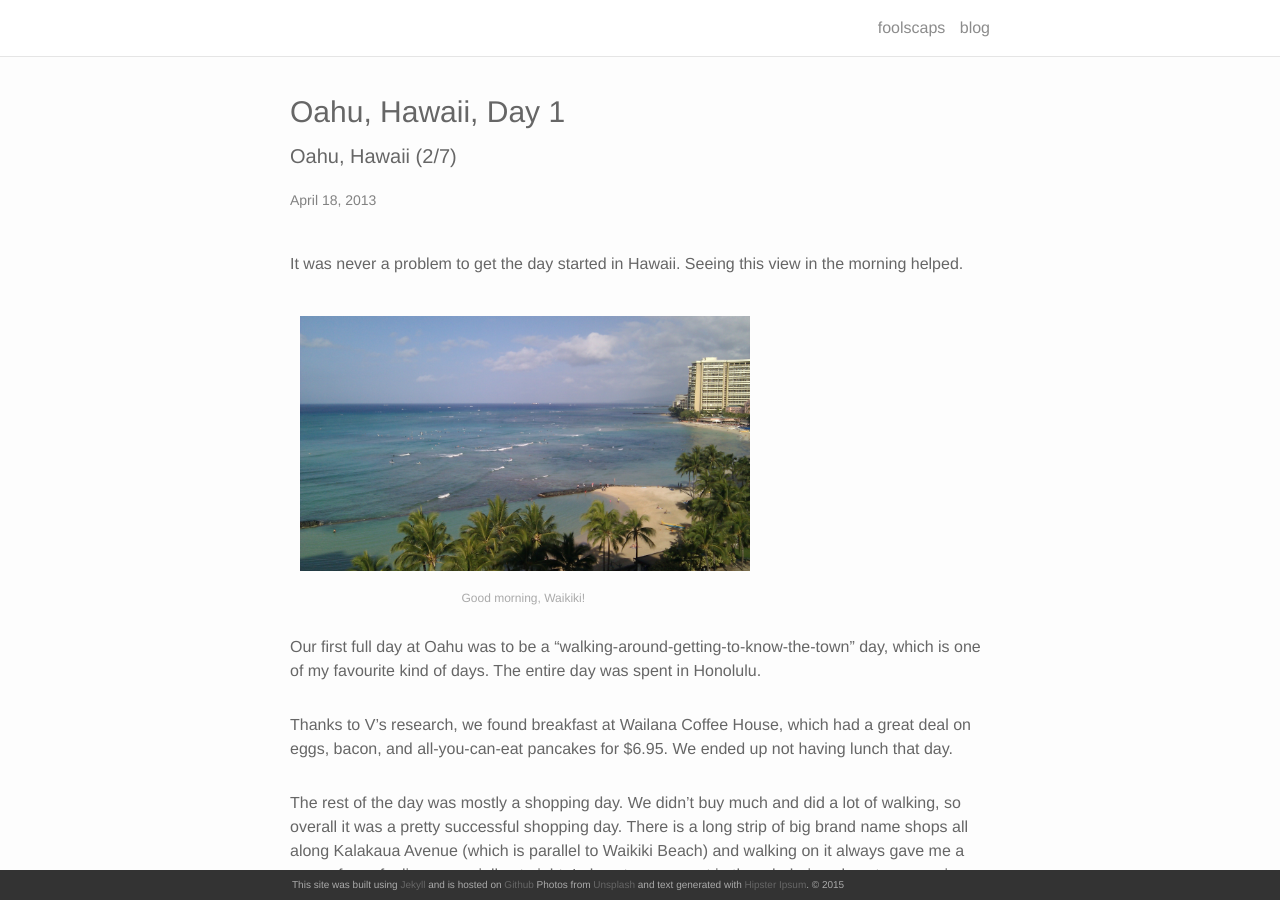
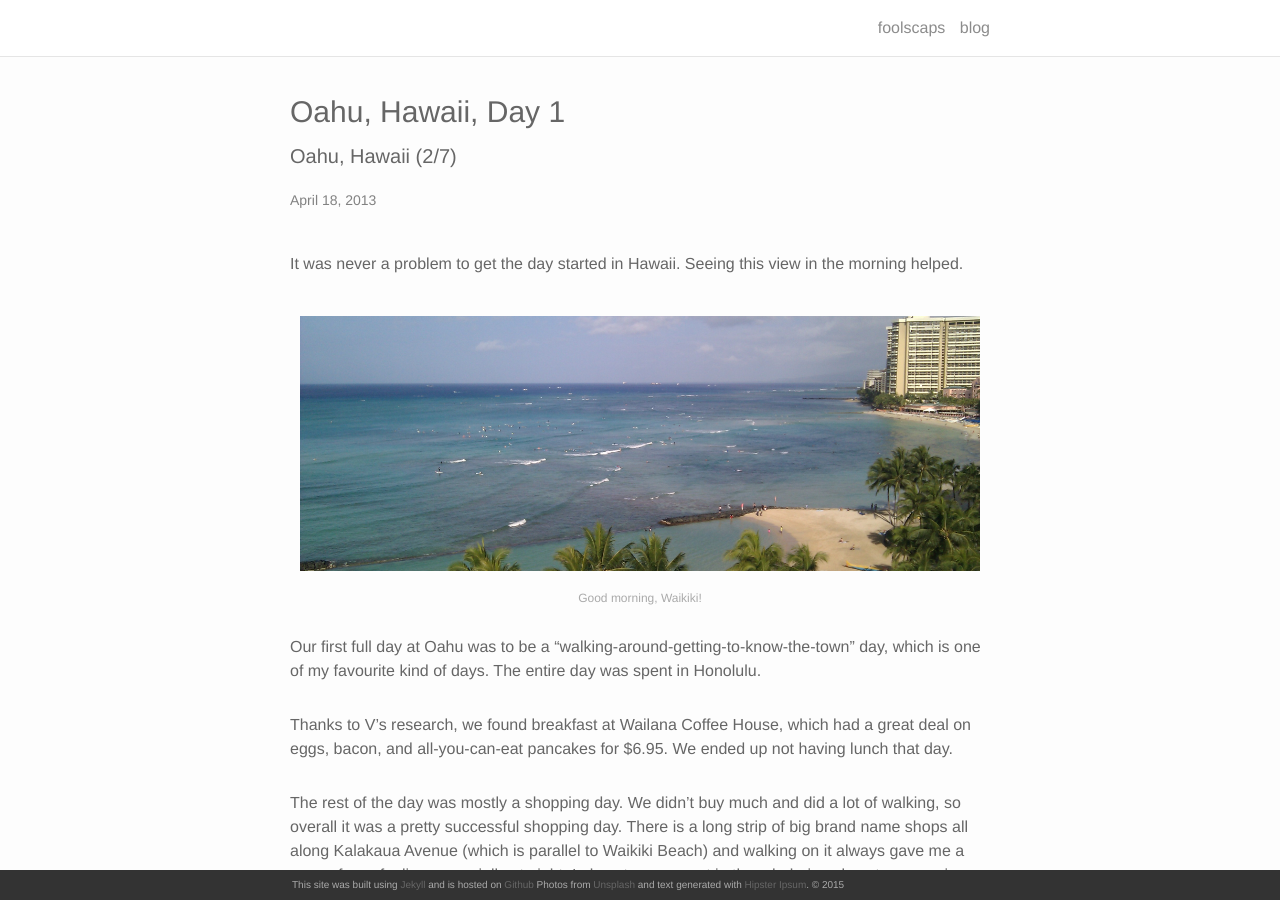
Before and after one commit to foolscaps/foolscaps.github.io, a Jekyll site: the page built from _posts/2013-04-18-OahuDay1.markdown, in a window 1280 px wide and 900 px high. Built offline with Jekyll 4.4.1, drawn with Linux system fonts in a browser that asks for light colours; nearby versions of some CDN libraries.

Commit message:
Update 2013-04-18-OahuDay1.markdown

```diff
--- a/_posts/2013-04-18-OahuDay1.markdown
+++ b/_posts/2013-04-18-OahuDay1.markdown
@@ -7,9 +7,9 @@ categories: Travel
 ---
 It was never a problem to get the day started in Hawaii. Seeing this view in the morning helped.
 <div class="img_row">
-	<img class="col two" src="/img/2013-04-18-a.jpg">
+	<img class="col three" src="/img/2013-04-18-a.jpg">
 </div>
-<div class="col two caption">
+<div class="col three caption">
 	Good morning, Waikiki!
 </div>
 <br/>
@@ -37,9 +37,9 @@ Near the end of the day we decided on relax on the beach. It was too late to go
 
 After we enjoyed a couple beers and the sunset on our balcony, we got chalupas at Taco Bell. V was a happy man that night.
 <div class="img_row">
-	<img class="col two" src="/img/2013-04-18-b.jpg">
+	<img class="col three" src="/img/2013-04-18-b.jpg">
 </div>
-<div class="col two caption">
+<div class="col three caption">
 	The Ala Wai Canal, taken on the way to Taco Bell. Even drainage canals are beautiful in Hawaii.
 </div>
 <br/>
```
